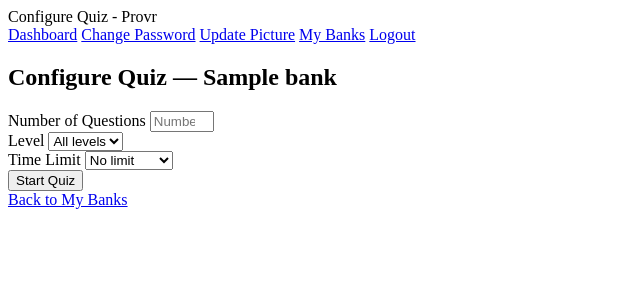
After one commit to LuisDavidMSilva/provr, a Flask app: page /quiz/banks/1/configure in a window 1280 px wide. The commit adds this page. Shown: the top 300 px of the page, without its empty margins (0-640 px from the left). Run offline with Flask 3, Linux system fonts and the light colour scheme; a user stored in the database is signed in; tables that the repository leaves empty hold one stand-in row (values such as "Sample post"); some libraries are stand-ins or nearby versions.

Commit message:
feat: add quiz session with configuration, timer placeholder and results (closes #3)

```diff
--- a/app/blueprints/quiz/forms.py
+++ b/app/blueprints/quiz/forms.py
@@ -1,7 +1,7 @@
 from flask_wtf import FlaskForm
 from flask_wtf.file import FileField, FileAllowed
-from wtforms import StringField, SubmitField
-from wtforms.validators import DataRequired, Length
+from wtforms import StringField, SubmitField, IntegerField, SelectField
+from wtforms.validators import DataRequired, Length, NumberRange
 
 class UploadBankForm(FlaskForm):
     name = StringField('Bank', validators=[
@@ -13,3 +13,28 @@ class UploadBankForm(FlaskForm):
         FileAllowed(['json', 'txt'], 'JSON or TXT files only!')
     ])
     submit = SubmitField('Upload')
+
+class DeleteBankForm(FlaskForm):
+    submit = SubmitField('Delete')
+
+class QuizConfigForm(FlaskForm):
+    quantity = IntegerField('Number of Questions', validators=[
+        DataRequired(),
+        NumberRange(min=1, max=100, message='Between 1 and 100 questions')
+    ])
+    level = SelectField('Level', choices=[
+        ('all', 'All levels'),
+        ('easy', 'Easy'),
+        ('medium', 'Medium'),
+        ('hard', 'Hard'),
+    ])
+    time_limit = SelectField('Time Limit', choices=[
+        ('0', 'No limit'),
+        ('600', '10 minutes'),
+        ('1800', '30 minutes'),
+        ('3600', '1 hour')
+    ])
+    submit = SubmitField('Start Quiz')
+
+class AnswerForm(FlaskForm):
+    pass
--- a/app/blueprints/quiz/routes.py
+++ b/app/blueprints/quiz/routes.py
@@ -1,15 +1,20 @@
 import json
-from flask import render_template, redirect, url_for, flash, request
+import random
+from datetime import datetime, timezone
+from flask import render_template, redirect, url_for, flash, session, request
 from flask_login import login_required, current_user
 from app import db
 from app.models.question import QuestionBank, Question
-from app.blueprints.quiz.forms import UploadBankForm
+from app.models.quiz import QuizSession, QuizAnswer
+from app.blueprints.quiz.forms import UploadBankForm, DeleteBankForm, QuizConfigForm, AnswerForm
 from . import quiz_bp
+
 
 @quiz_bp.route('/')
 @login_required
 def index():
     return render_template('quiz/index.html')
+
 
 @quiz_bp.route('/upload', methods=['GET', 'POST'])
 @login_required
@@ -18,11 +23,11 @@ def upload():
     if form.validate_on_submit():
         file = form.file.data
         try:
-            content =  file.read().decode('utf-8')
+            content = file.read().decode('utf-8')
             questions_data = json.loads(content)
 
             if not isinstance(questions_data, list):
-                flash('Invalid format: file must contain JSON format!')
+                flash('Invalid format: file must contain a JSON array.', 'danger')
                 return redirect(url_for('quiz.upload'))
 
             bank = QuestionBank(
@@ -35,12 +40,13 @@ def upload():
             for item in questions_data:
                 if not all(k in item for k in ('text', 'level', 'alternatives', 'correct_answer')):
                     db.session.rollback()
+                    flash('One or more questions have missing fields.', 'danger')
                     return redirect(url_for('quiz.upload'))
 
                 question = Question(
                     text=item['text'],
                     level=item['level'],
-                    topic=item['topic'],
+                    topic=item.get('topic'),
                     alternatives=item['alternatives'],
                     correct_answer=item['correct_answer'],
                     bank_id=bank.id
@@ -48,11 +54,11 @@ def upload():
                 db.session.add(question)
 
             db.session.commit()
-            flash(f'Question bank "{bank.name}" uploaded successfully', 'success')
+            flash(f'Question bank "{bank.name}" uploaded successfully!', 'success')
             return redirect(url_for('quiz.list_banks'))
 
         except json.JSONDecodeError:
-            flash('Invalid JSON file. Please check the file format', 'danger')
+            flash('Invalid JSON file. Please check the file format.', 'danger')
             return redirect(url_for('quiz.upload'))
 
     return render_template('quiz/upload.html', form=form)
@@ -62,4 +68,134 @@ def upload():
 @login_required
 def list_banks():
     banks = QuestionBank.query.filter_by(owner_id=current_user.id).all()
-    return render_template('quiz/list.html', banks=banks)
+    form = DeleteBankForm()
+    return render_template('quiz/list.html', banks=banks, form=form)
+
+
+@quiz_bp.route('/banks/<int:bank_id>/delete', methods=['POST'])
+@login_required
+def delete_bank(bank_id):
+    bank = QuestionBank.query.get_or_404(bank_id)
+    if bank.owner_id != current_user.id:
+        flash('You are not allowed to delete this bank.', 'danger')
+        return redirect(url_for('quiz.list_banks'))
+    db.session.delete(bank)
+    db.session.commit()
+    flash(f'Question bank "{bank.name}" deleted successfully.', 'success')
+    return redirect(url_for('quiz.list_banks'))
+
+
+@quiz_bp.route('/banks/<int:bank_id>/configure', methods=['GET', 'POST'])
+@login_required
+def configure(bank_id):
+    bank = QuestionBank.query.get_or_404(bank_id)
+    if bank.owner_id != current_user.id:
+        flash('Access denied.', 'danger')
+        return redirect(url_for('quiz.list_banks'))
+
+    form = QuizConfigForm()
+    if form.validate_on_submit():
+        level = form.level.data
+        quantity = form.quantity.data
+        time_limit = int(form.time_limit.data)
+
+        query = Question.query.filter_by(bank_id=bank.id)
+        if level != 'all':
+            query = query.filter_by(level=level)
+
+        questions = query.all()
+
+        if len(questions) < quantity:
+            flash(f'Not enough questions. This bank has {len(questions)} questions for the selected level.', 'danger')
+            return redirect(url_for('quiz.configure', bank_id=bank.id))
+
+        selected = random.sample(questions, quantity)
+
+        quiz_session = QuizSession(
+            user_id=current_user.id,
+            bank_id=bank.id,
+            total=quantity,
+            time_limit=time_limit,
+            started_at=datetime.now(timezone.utc)
+        )
+        db.session.add(quiz_session)
+        db.session.flush()
+
+        session['quiz_session_id'] = quiz_session.id
+        session['question_ids'] = [q.id for q in selected]
+        session['current_index'] = 0
+
+        db.session.commit()
+        return redirect(url_for('quiz.take'))
+
+    return render_template('quiz/configure.html', form=form, bank=bank)
+
+
+@quiz_bp.route('/take', methods=['GET', 'POST'])
+@login_required
+def take():
+    quiz_session_id = session.get('quiz_session_id')
+    question_ids = session.get('question_ids')
+    current_index = session.get('current_index', 0)
+
+    if not quiz_session_id or not question_ids:
+        flash('No active quiz session.', 'danger')
+        return redirect(url_for('quiz.list_banks'))
+
+    if current_index >= len(question_ids):
+        return redirect(url_for('quiz.result'))
+
+    question = Question.query.get_or_404(question_ids[current_index])
+    form = AnswerForm()
+
+    if form.validate_on_submit():
+        selected = request.form.get('answer')
+        if not selected:
+            flash('Please select an answer.', 'danger')
+            return redirect(url_for('quiz.take'))
+
+        is_correct = selected == question.correct_answer
+
+        answer = QuizAnswer(
+            session_id=quiz_session_id,
+            question_id=question.id,
+            selected_answer=selected,
+            is_correct=is_correct
+        )
+        db.session.add(answer)
+        db.session.commit()
+
+        session['current_index'] = current_index + 1
+        return redirect(url_for('quiz.take'))
+
+    return render_template('quiz/take.html',
+                           form=form,
+                           question=question,
+                           current=current_index + 1,
+                           total=len(question_ids),
+                           quiz_session_id=quiz_session_id)
+
+
+@quiz_bp.route('/result')
+@login_required
+def result():
+    quiz_session_id = session.get('quiz_session_id')
+    if not quiz_session_id:
+        return redirect(url_for('quiz.list_banks'))
+
+    quiz_session = QuizSession.query.get_or_404(quiz_session_id)
+    answers = QuizAnswer.query.filter_by(session_id=quiz_session_id).all()
+    score = sum(1 for a in answers if a.is_correct)
+
+    quiz_session.score = score
+    quiz_session.finished_at = datetime.now(timezone.utc)
+    db.session.commit()
+
+    session.pop('quiz_session_id', None)
+    session.pop('question_ids', None)
+    session.pop('current_index', None)
+
+    return render_template('quiz/result.html',
+                           quiz_session=quiz_session,
+                           answers=answers,
+                           score=score)
--- /dev/null
+++ b/app/templates/quiz/configure.html
@@ -0,0 +1,39 @@
+{% extends "base.html" %}
+
+{% block title %}Configure Quiz - Provr{% endblock %}
+
+{% block content %}
+<h2>Configure Quiz — {{ bank.name }}</h2>
+
+<form method="POST">
+    {{ form.hidden_tag() }}
+
+    <div>
+        {{ form.quantity.label }}
+        {{ form.quantity(placeholder="Number of questions") }}
+        {% for error in form.quantity.errors %}
+            <span>{{ error }}</span>
+        {% endfor %}
+    </div>
+
+    <div>
+        {{ form.level.label }}
+        {{ form.level() }}
+        {% for error in form.level.errors %}
+            <span>{{ error }}</span>
+        {% endfor %}
+    </div>
+
+    <div>
+        {{ form.time_limit.label }}
+        {{ form.time_limit() }}
+        {% for error in form.time_limit.errors %}
+            <span>{{ error }}</span>
+        {% endfor %}
+    </div>
+
+    {{ form.submit() }}
+</form>
+
+<a href="{{ url_for('quiz.list_banks') }}">Back to My Banks</a>
+{% endblock %}
```
Also changed, not shown: app/templates/quiz/list.html (+7 -0 lines), app/templates/quiz/result.html (added, +29 -0 lines), app/templates/quiz/take.html (+28 -0 lines).
